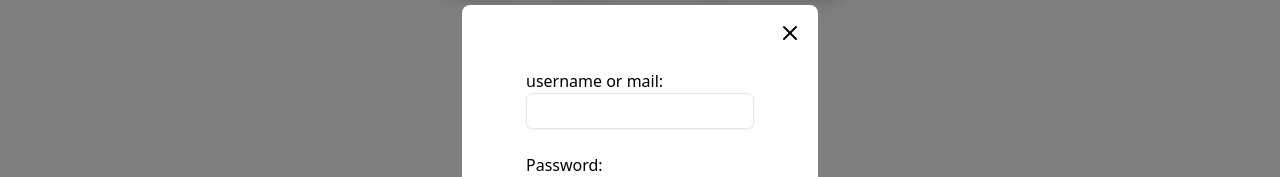
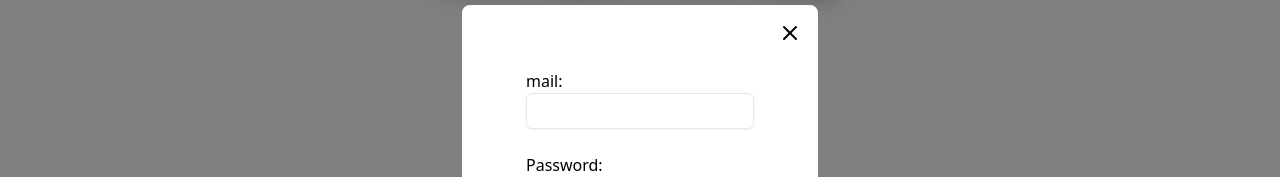
Before and after one commit to sahhhall/YumHub, a React (Vite) app in the folder frontend/: page / in a window 1280 px wide. Both pictures are taken after a click on the button "Sign In". Shown: the part 212-389 px from the top of the page. Built offline with nearby package versions, Linux system fonts and the light colour scheme.

Commit message:
Refactor: Separate LoginForm component for better maintainability

```diff
--- a/frontend/src/components/Authentication/AuthForms/LoginForm.tsx
+++ b/frontend/src/components/Authentication/AuthForms/LoginForm.tsx
@@ -1,22 +1,20 @@
 import { Button } from "@/components/ui/button";
-import { Input } from "@/components/ui/input";
-import { log } from "console";
 import { useState } from "react";
-import { set } from "react-hook-form";
-import { Link } from "react-router-dom";
+import PasswordInput from "../authInputs/PasswordInput";
+import EmailInput from "../authInputs/EmailInput";
 
 type FormProps = {
     onClick: () => void;
 }
 
 type FormDataType  = {
-    credential: string;
+    email: string;
     password: string;
 }
 
 const LoginForm = ({ onClick }: FormProps) => {
     const [formData, setFormData] = useState<FormDataType>({
-        credential: '',
+        email: '',
         password: ''
     });
 
@@ -33,15 +31,9 @@ const LoginForm = ({ onClick }: FormProps) => {
 
     return (
         <form onSubmit={(e) => handleSubmit(e)}>
-            <label>
-                username or mail:
-                <Input type="text" name="credential" value={formData.credential} onChange={handleInputChange} />
-            </label>
+            <EmailInput label={"mail:"} type={"email"} name={"email"} value={formData.email} changeHandler={handleInputChange} />
             <br />
-            <label>
-                Password:
-                <Input type="password" name="password" value={formData.password} onChange={handleInputChange} />
-            </label>
+            <PasswordInput label={"Password:"} type={"password"} name={"password"} value={formData.password} changeHandler={handleInputChange} />
             <br />
             <Button className="w-full" type="submit" >Login</Button>
             <div className="border-t-2  mt-3 border-ligthgray">
--- /dev/null
+++ b/frontend/src/components/Authentication/authInputs/EmailInput.tsx
@@ -0,0 +1,23 @@
+import { Input } from "@/components/ui/input";
+
+type EmailInputProps = {
+    label:string;
+    type:string;
+    name:string;
+    value:string;
+    changeHandler: ( event: React.ChangeEvent<HTMLInputElement>) => void;
+}
+
+
+const EmailInput = ( props: EmailInputProps ) => {
+    return(
+        <>
+             <label>
+                {props.label}
+                <Input type={props.value} name={props.name} value={props.value} onChange={props.changeHandler} />
+            </label>
+        </>
+    )
+}
+
+export default EmailInput;
--- /dev/null
+++ b/frontend/src/components/Authentication/authInputs/PasswordInput.tsx
@@ -0,0 +1,24 @@
+import { Input } from "@/components/ui/input";
+
+type PasswordInputProps = {
+    label:string;
+    name:string;
+    type:string;
+    value:string;
+    changeHandler: ( event: React.ChangeEvent<HTMLInputElement>) => void;
+}
+
+const PasswordInput = ( props:PasswordInputProps ) => {
+    return(
+        <>
+             <label>
+                {props.label}
+                <Input type={props.type} name={props.name} value={props.value} onChange={props.changeHandler} />
+            </label>
+        </>
+    )
+}
+
+
+
+export default PasswordInput;
--- a/frontend/src/components/Authentication/ui/Modal.tsx
+++ b/frontend/src/components/Authentication/authModal/AuthModal.tsx
@@ -1,8 +1,7 @@
 import { X } from "lucide-react";
-import LoginForm from "../AuthForms/LoginForm";
-import { Button } from "@/components/ui/button";
+import LoginForm from "../authForms/LoginForm";
 import { useState } from "react";
-import SignUpForm from "../AuthForms/SIgnUpForm";
+import SignUpForm from "../authForms/SIgnUpForm";
 
 type Props = {
     isVisible: boolean;
--- a/frontend/src/components/MainNav.tsx
+++ b/frontend/src/components/MainNav.tsx
@@ -1,5 +1,5 @@
 import { useState } from "react"
-import Modal from "./Authentication/ui/Modal"
+import Modal from "./Authentication/authModal/AuthModal"
 import { Button } from "./ui/button"
 
 export const MainNav = () => {
```
Also changed, not shown: frontend/src/components/Authentication/authInputs/UsernameInput.tsx (added).
